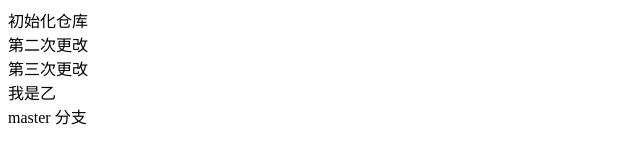
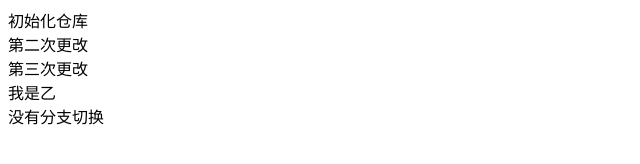
Before and after one commit to ldyzzz/day01, a plain HTML site: page index.html in a window 1280 px wide. Shown: the full height of the page, 0-640 px from the left. Drawn offline with Linux system fonts and the light colour scheme.

Commit message:
五分之切二环

```diff
--- a/index.html
+++ b/index.html
@@ -10,6 +10,6 @@
     <div>第二次更改</div>
     <div>第三次更改</div>
     <div>我是乙</div>
-    <div>master 分支</div>
+    <div>没有分支切换</div>
 </body>
 </html>
```
